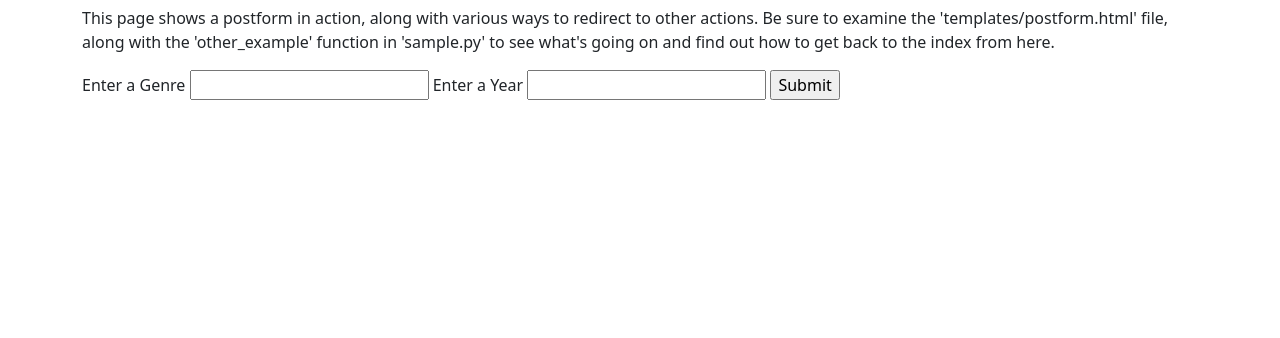
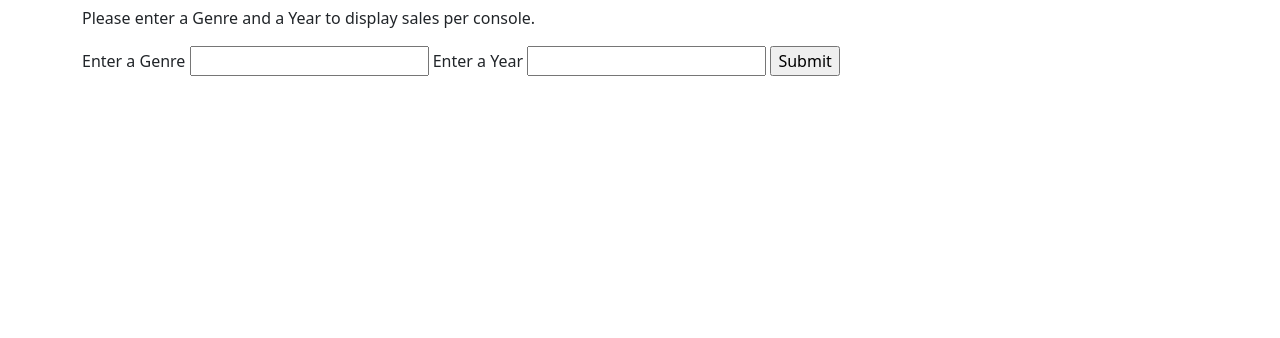
Before and after one commit to jacob-s-werner/DataTracker_gproj, a Flask app: page /genreSearch in a window 1280 px wide. Shown: the part 130-468 px from the top of the page. Run offline with Flask 2, Linux system fonts and the light colour scheme; some libraries are stand-ins or nearby versions.

Commit message:
Added in default pathing to index

```diff
--- a/datatracker/game.py
+++ b/datatracker/game.py
@@ -3,7 +3,7 @@ from .game_database import game_data
 
 bp = Blueprint('game', __name__)
 
-@bp.route('/index')
+@bp.route('/')
 def index():
     message = "Welcome"
     return render_template('game/index.html', message=message)
--- a/datatracker/templates/game/genreSearch.html
+++ b/datatracker/templates/game/genreSearch.html
@@ -4,10 +4,8 @@
 <h1 style="text-align: center">{% block title %} {{ page_title }} {% endblock %}</h1>
 {% endblock %}
 
-<p>Why doesn't this line show up in the view?</p>
-
 {% block content %}
-<p>This page shows a postform in action, along with various ways to redirect to other actions. Be sure to examine the 'templates/postform.html' file, along with the 'other_example' function in 'sample.py' to see what's going on and find out how to get back to the index from here.</p>
+<p>Please enter a Genre and a Year to display sales per console.</p>
 
   <form method="post">
     <label for="genre">Enter a Genre</label>
```
